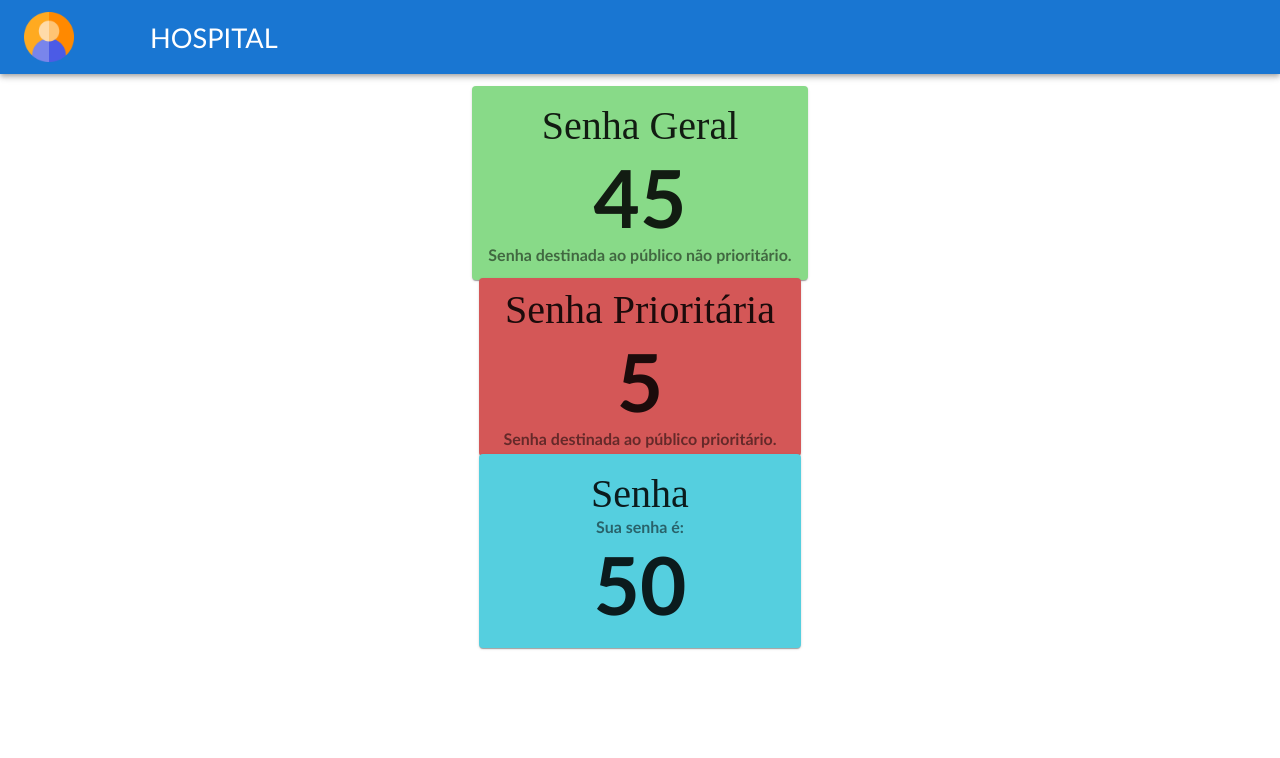
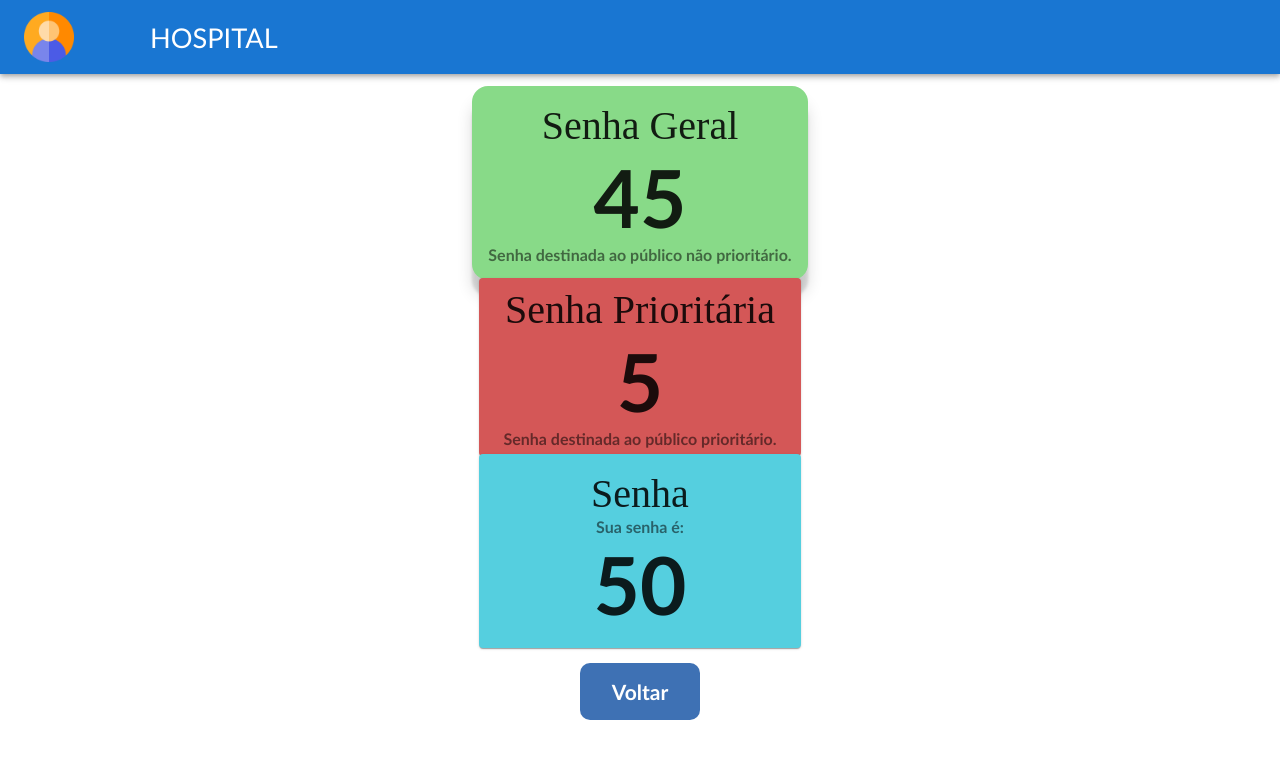
Before and after one commit to Gustavo-Dorigon-Coan/hospital-management, a React (Create React App) app in the folder frontend-hospital-management/: page /senhaMobile in a window 1280 px wide. Shown: the top 758 px of the page. Built offline with nearby package versions, Linux system fonts and the light colour scheme; the HTML template or start-up script is replaced by a standard one.

Commit message:
Ajustes nas senhas do usuário

```diff
--- a/frontend-hospital-management/src/components/PasswordMobile/passwordMobile.css
+++ b/frontend-hospital-management/src/components/PasswordMobile/passwordMobile.css
@@ -45,8 +45,8 @@
   color: rgba(0, 0, 0, 0.87);
   -webkit-transition: box-shadow 300ms cubic-bezier(0.4, 0, 0.2, 1) 0ms;
   transition: box-shadow 300ms cubic-bezier(0.4, 0, 0.2, 1) 0ms;
-  border-radius: 4px;
-  box-shadow: 0px 2px 1px -1px rgb(0 0 0 / 20%), 0px 1px 1px 0px rgb(0 0 0 / 14%), 0px 1px 3px 0px rgb(0 0 0 / 12%);
+  border-radius: 1rem;
+  box-shadow: 0rem 0rem 1rem -1rem rgb(0 0 0 / 20%), 0rem 1rem 1rem 0rem rgb(0 0 0 / 14%), 0rem 1rem 3px 0rem rgb(0 0 0 / 12%);
   overflow: hidden;
-  max-width: 380px;
+  max-width: 380rem;
 }
--- /dev/null
+++ b/frontend-hospital-management/src/pages/SenhaMobile/senhaMobile.css
@@ -0,0 +1,33 @@
+.container-position-back {
+  display: flex;
+  align-items: center;
+  justify-content: center;
+}
+
+.container-align-back {
+  bottom: 10%;
+  position: absolute;
+}
+
+
+.my-button-back {
+  background-color: #3e71b4;
+  color: #fff;
+  font-family: Trebuchet MS;
+  font-size: 21px;
+  font-weight: 800;
+  font-style: normal;
+  text-decoration: none;
+  padding: 1rem 2rem;
+  border: 0px solid #000;
+  border-radius: 10px;
+  display: inline-block
+}
+
+.my-button-back:hover {
+  opacity: transparent;
+}
+
+.my-button-back:active {
+  transform: scale(0.95);
+}
--- a/frontend-hospital-management/src/pages/SenhaMobile/senhaMobile.tsx
+++ b/frontend-hospital-management/src/pages/SenhaMobile/senhaMobile.tsx
@@ -1,7 +1,10 @@
+import { Link } from "react-router-dom";
 import AppBarMobile from "../../components/AppBarMobile/appBarMobile";
 import PasswordMobile from "../../components/PasswordMobile/passwordMobile";
 import PasswordMobilePriority from "../../components/PasswordMobilePriority/passwordMobilePriority";
 import PasswordUser from "../../components/PasswordUser/passwordUser";
+
+import './senhaMobile.css';
 
 
 export function SenhaMobile(){
@@ -19,6 +22,15 @@ export function SenhaMobile(){
       <div>
         <PasswordUser/>
       </div>
+      <div className='container-position-back'>
+          <div className='container-align-back'>
+            <Link to='/mobileHome'>
+              <button className='my-button-back'>
+                Voltar
+              </button>
+            </Link>
+          </div>
+        </div>
     </div>
   )
 }
```
